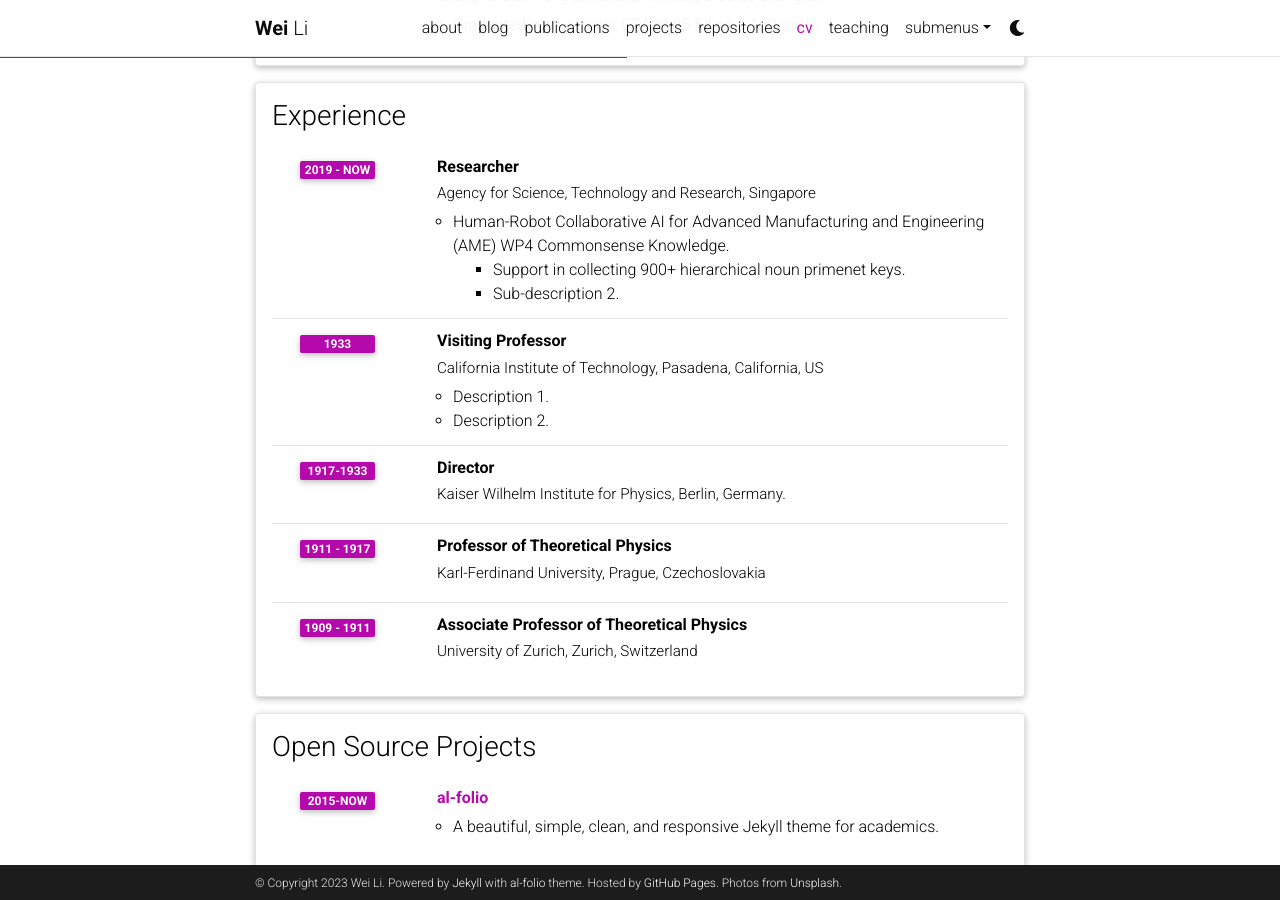
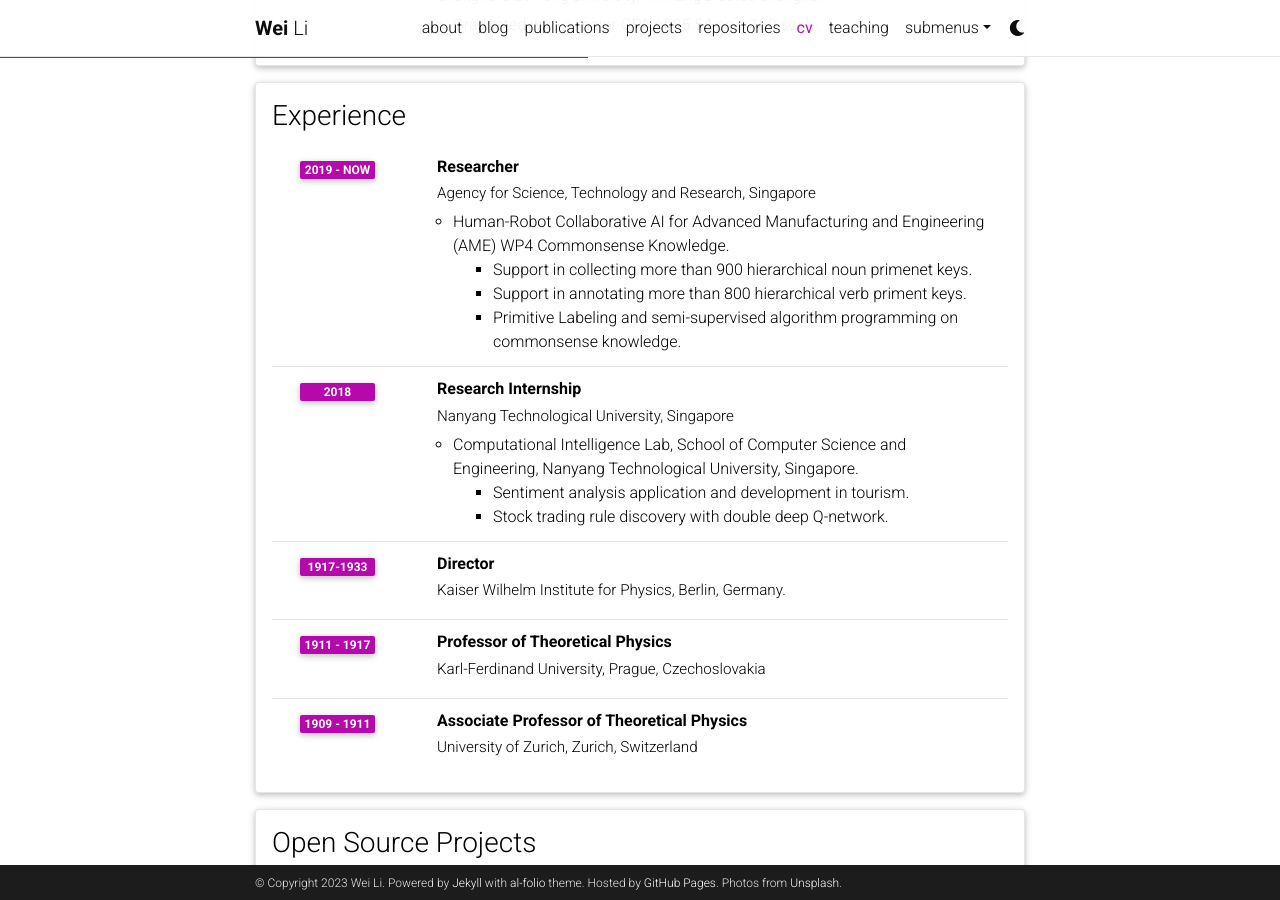
Before and after one commit to Maxwe11y/Maxwe11y.github.io, a Jekyll site: the page built from _pages/cv.md, in a window 1280 px wide and 900 px high, scrolled down 712 px. Built offline with Jekyll 4.4.1, drawn with Linux system fonts in a browser that asks for light colours; comment, search, counter and statistics services are not loaded; a style sheet for code colours, icons or effects is not loaded.

Commit message:
Update cv.yml

```diff
--- a/_data/cv.yml
+++ b/_data/cv.yml
@@ -38,14 +38,17 @@
       description:
         - title: Human-Robot Collaborative AI for Advanced Manufacturing and Engineering (AME) WP4 Commonsense Knowledge.
           contents:
-            - Support in collecting 900+ hierarchical noun primenet keys.
-            - Sub-description 2.
-    - title: Visiting Professor
-      institution: California Institute of Technology, Pasadena, California, US
-      year: 1933
+            - Support in collecting more than 900 hierarchical noun primenet keys.
+            - Support in annotating more than 800 hierarchical verb priment keys.
+            - Primitive Labeling and semi-supervised algorithm programming on commonsense knowledge.
+    - title: Research Internship
+      institution: Nanyang Technological University, Singapore
+      year: 2018
       description:
-        - Description 1.
-        - Description 2.
+      - title: Computational Intelligence Lab, School of Computer Science and Engineering, Nanyang Technological University, Singapore.
+        contents:
+          - Sentiment analysis application and development in tourism.
+          - Stock trading rule discovery with double deep Q-network.
 
     - title: Director
       institution: Kaiser Wilhelm Institute for Physics, Berlin, Germany.
```
